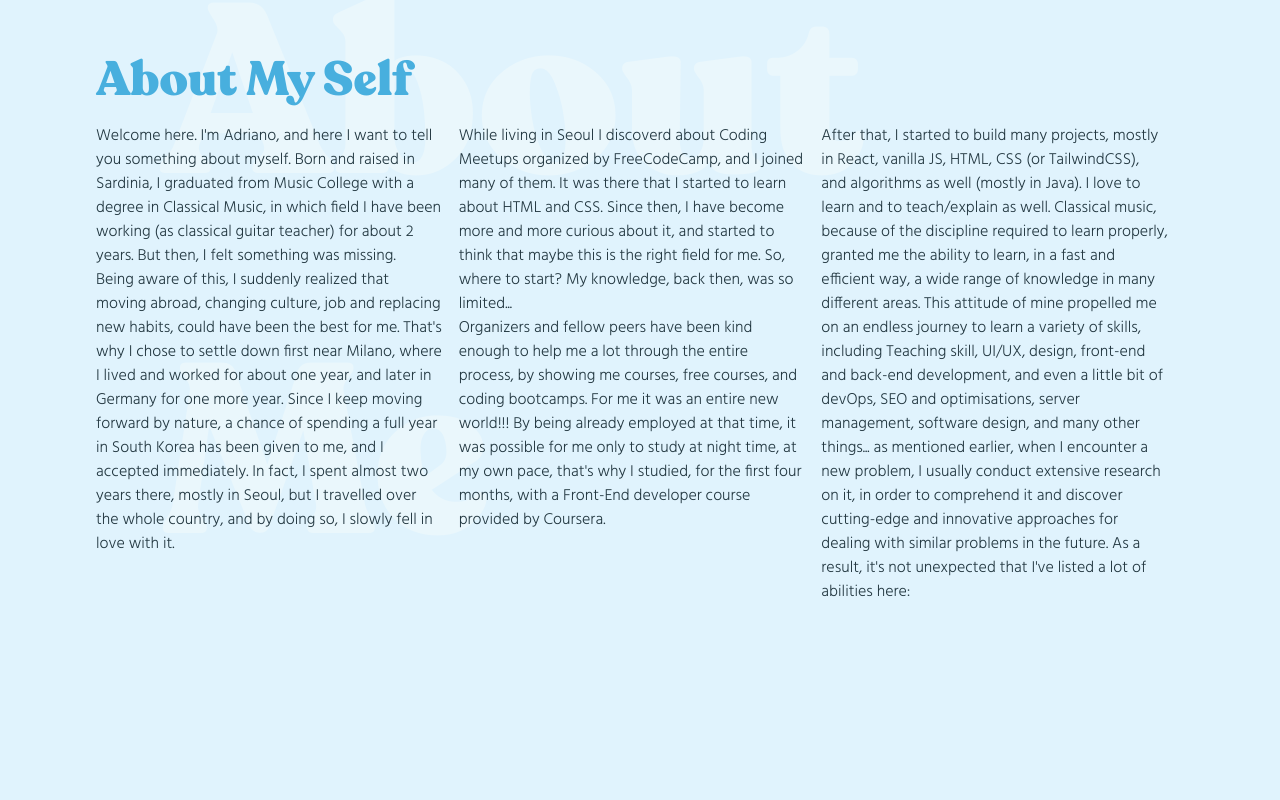
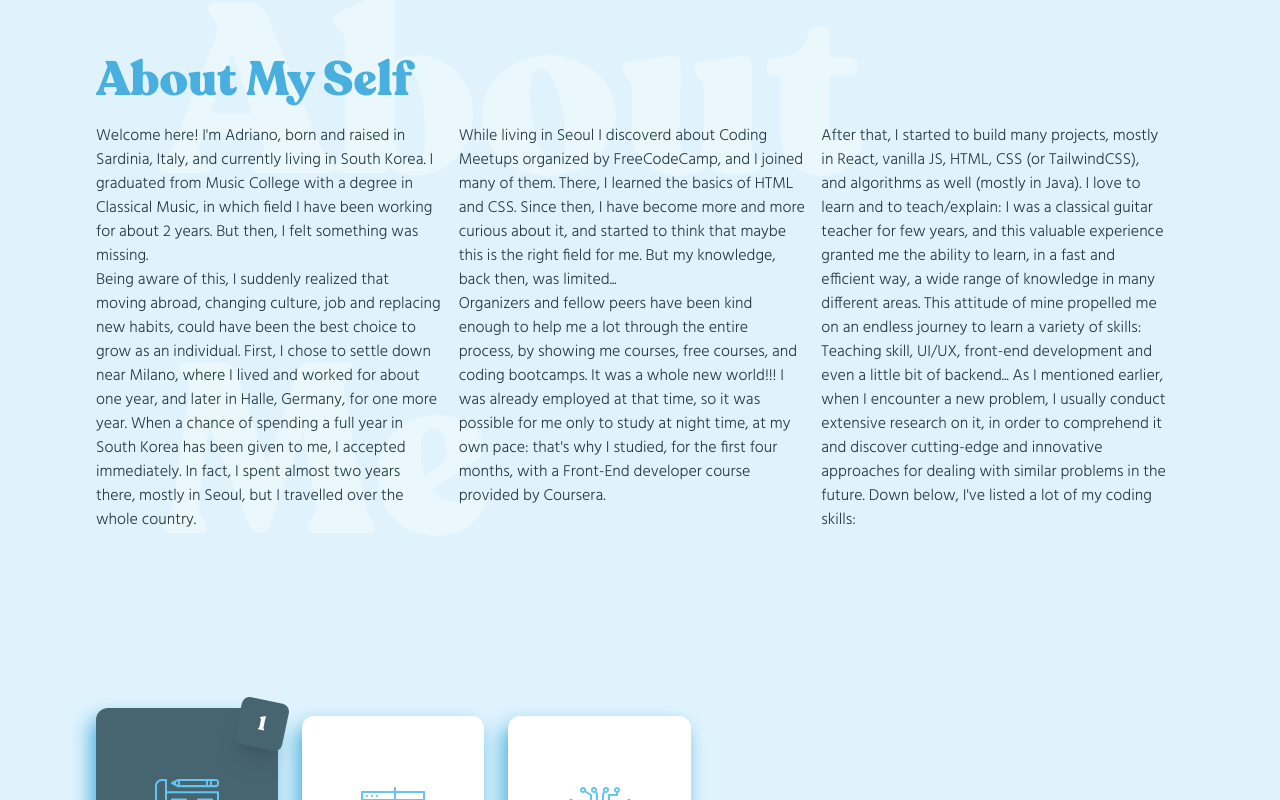
Before and after one commit to AdrianoGratani/AdrianoGratani-PortfolioWebsite, a Next.js app: page / in a window 1280 px wide. Shown: the part 1760-2560 px from the top of the page. Built offline with nearby package versions, Linux system fonts and the light colour scheme; no server answers.

Commit message:
changes in text / margins

```diff
--- a/src/app/components/AboutMe/AboutMe.js
+++ b/src/app/components/AboutMe/AboutMe.js
@@ -76,25 +76,25 @@ export default function AboutMe() {
               className={`w-full lg:w-1/3 text-[#223740] mr-0 mb-5  lg:mr-4 font-[200] ${hind.className}`}
             >
               {" "}
-              Welcome here. I&apos;m Adriano, and here I want to tell you something about myself. Born and raised in Sardinia,
-              I graduated from Music College with a degree in Classical Music, in which field I have been working (as classical guitar teacher)
+              Welcome here! I&apos;m Adriano, born and raised in Sardinia, Italy, and currently living in South Korea.
+              I graduated from Music College with a degree in Classical Music, in which field I have been working
               for about 2 years. But then, I felt something was missing.<br></br>
-              Being aware of this, I suddenly realized that moving abroad, changing culture, job and replacing new habits, could have been the best for me.
-              That&apos;s why I chose to settle down first near Milano, where I lived and worked for about one year, and later in Germany for one more year.
-              Since I keep moving forward by nature, a chance of spending a full year in South Korea has been given to me, and I accepted immediately.
-              In fact, I spent almost two years there, mostly in Seoul, but I travelled over the whole country, and by doing so, I slowly fell in love with it.
+              Being aware of this, I suddenly realized that moving abroad, changing culture, job and replacing new habits, could have been the best choice to grow as an individual.
+              First, I chose to settle down near Milano, where I lived and worked for about one year, and later in Halle, Germany, for one more year.
+              When a chance of spending a full year in South Korea has been given to me, I accepted immediately.
+              In fact, I spent almost two years there, mostly in Seoul, but I travelled over the whole country.
             </p>
             <p
               className={`w-full lg:w-1/3 text-[#223740] mr-0 mb-5  lg:mr-4 font-[200] ${hind.className}`}
             >
               {" "}
               While living in Seoul I discoverd about Coding Meetups organized by FreeCodeCamp, and I joined many of them.
-              It was there that I started to learn about HTML and CSS. Since then, I have become more and more curious about it,
-              and started to think that maybe this is the right field for me. So, where to start? My knowledge, back then, was so limited...
+              There, I learned the basics of HTML and CSS. Since then, I have become more and more curious about it,
+              and started to think that maybe this is the right field for me. But my knowledge, back then, was limited...
               <br></br>
               Organizers and fellow peers have been kind enough to help me a lot through the entire process, by showing me courses, free courses,
-              and coding bootcamps. For me it was an entire new world!!!
-              By being already employed at that time, it was possible for me only to study at night time, at my own pace, that&apos;s why
+              and coding bootcamps. It was a whole new world!!!
+              I was already employed at that time, so it was possible for me only to study at night time, at my own pace: that&apos;s why
               I studied, for the first four months, with a Front-End developer course provided by Coursera.
             </p>
             <p
@@ -102,16 +102,14 @@ export default function AboutMe() {
             >
               {" "}
               After that, I started to build many projects, mostly in React, vanilla JS, HTML, CSS (or TailwindCSS), and algorithms as well (mostly in Java).
-              I love to learn and to teach/explain as well. Classical music, because of the discipline required to learn properly,
+              I love to learn and to teach/explain: I was a classical guitar teacher for few years, and this valuable experience
               granted me the ability to learn, in a fast and efficient way, a wide range of knowledge in many different areas.
-              This attitude of mine propelled me on an endless journey to learn a variety of skills, including Teaching skill, UI/UX, design,
-              front-end and back-end development, and even a little bit of devOps, SEO and optimisations,
-              server management, software design, and many other things...
-              as mentioned earlier, when I encounter a new problem, I usually conduct extensive
+              This attitude of mine propelled me on an endless journey to learn a variety of skills: Teaching skill, UI/UX,
+              front-end development and even a little bit of backend...
+              As I mentioned earlier, when I encounter a new problem, I usually conduct extensive
               research on it, in order to comprehend it and discover cutting-edge
               and innovative approaches for dealing with similar problems in the
-              future. As a result, it&apos;s not unexpected that I&apos;ve listed a lot of
-              abilities here:
+              future. Down below, I&apos;ve listed a lot of my coding skills:
             </p>
           </section>
         </div>
@@ -122,11 +120,11 @@ export default function AboutMe() {
           backgroundImage: "linear-gradient(45deg, #EAF7FC  70%,#48AFDE 30%)",
           width: "100%",
         }}
-        className="lg:-mt-100"
+        className="lg:-mt-50"
       >
-        <section className="container flex  flex-col m-auto sm:flex-row px-5 md:px-24 mt-[80px sm:mt-0] transform translate-y-[-100px]">
+        <section className="container flex  flex-col m-auto sm:flex-row px-5 md:px-24 mt-[50px sm:mt-0] transform translate-y-[-100px]">
           <div className=" hidden sm:flex w-full sm:w-1/2 lg:w-7/12">
-            <div className="mt-32 grid sm:grid-cols-2 xl:grid-cols-3 gap-6 mr-0 lg:mr-10">
+            <div className=" grid sm:grid-cols-2 xl:grid-cols-3 gap-6 mr-0 lg:mr-10">
               {AboutData.map((item, index) => (
                 <a key={index}
                   onClick={() => handleCardClick(item, index)}
```
